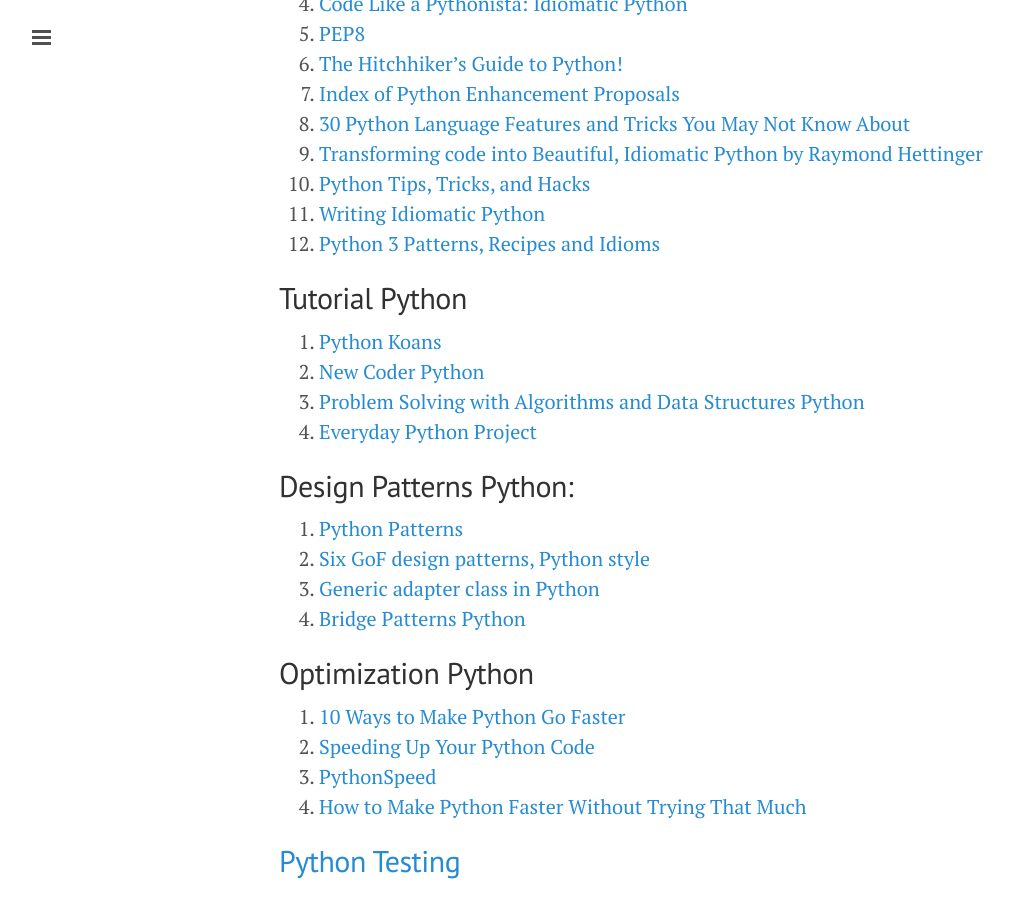
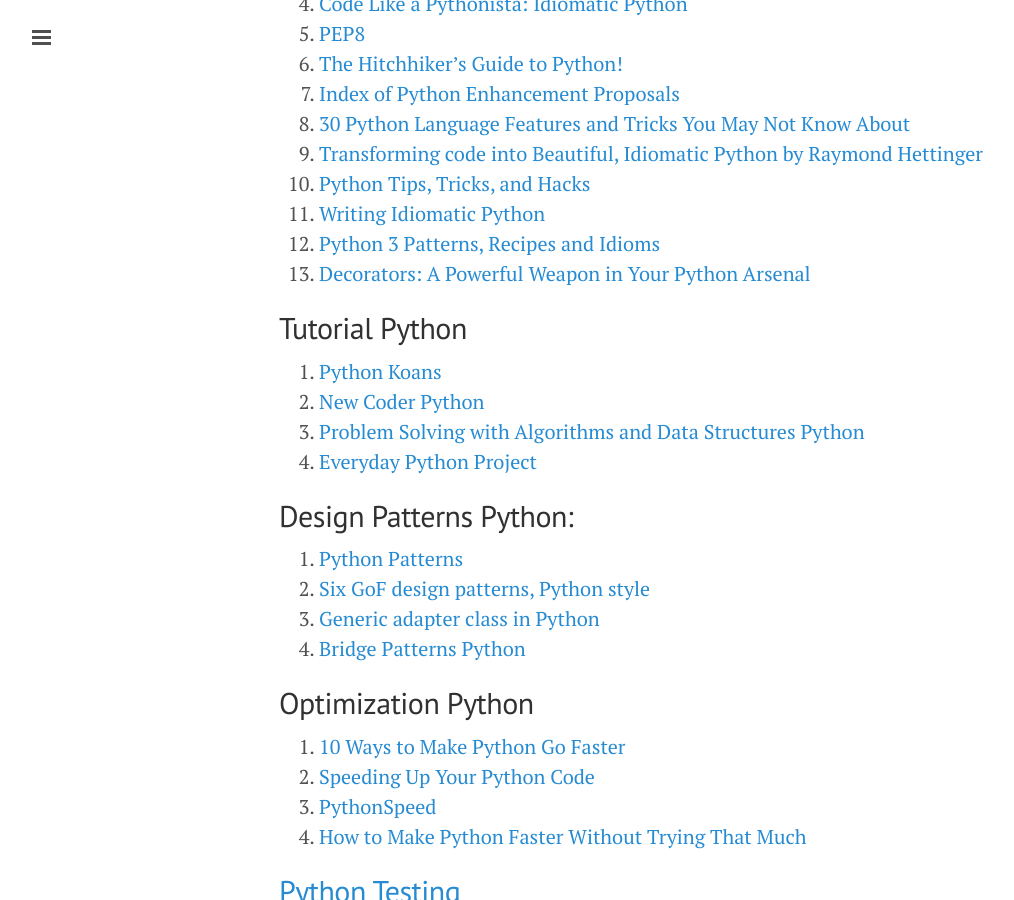
Before and after one commit to ibotdotout/ibotdotout.github.io, a Jekyll site: the page built from _posts/2014-06-08-python.md, in a window 1280 px wide and 900 px high, scrolled down 2706 px. Shown: the whole window, without its empty margins (1-1015 px from the left). Built offline with Jekyll 4.4.1, drawn with Linux system fonts in a browser that asks for light colours; Markdown is read by kramdown in place of the engine named in the settings.

Commit message:
update post/python

```diff
--- a/_posts/2014-06-08-python.md
+++ b/_posts/2014-06-08-python.md
@@ -111,6 +111,7 @@ permalink: python
 10. [Python Tips, Tricks, and Hacks](http://www.siafoo.net/article/52)
 11. [Writing Idiomatic Python](http://www.jeffknupp.com/blog/2012/10/04/writing-idiomatic-python/)
 12. [Python 3 Patterns, Recipes and Idioms](http://python-3-patterns-idioms-test.readthedocs.org/en/latest/)
+13. [Decorators: A Powerful Weapon in Your Python Arsenal](https://speakerdeck.com/pycon2014/decorators-a-powerful-weapon-in-your-python-arsenal-by-colton-myers)
 
 ## Tutorial Python
 1. [Python Koans](http://github.com/gregmalcolm/python_koans)
```
